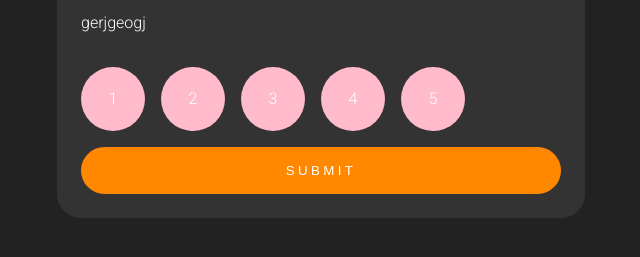
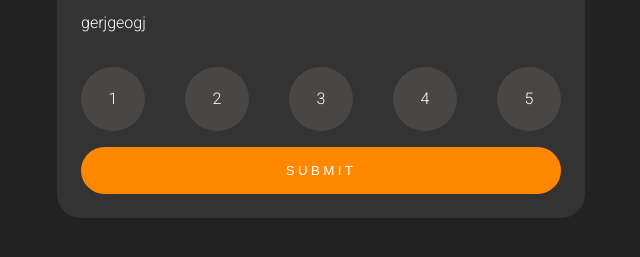
Before and after one commit to 508ethanol/Practice-HTML-CSS, a plain HTML site: page index.html in a window 1280 px wide. Shown: the part 349-606 px from the top of the page, without its empty margins (319-959 px from the left). Drawn offline with Linux system fonts and the light colour scheme.

Commit message:
widened gap on button numbers

```diff
--- a/index.html
+++ b/index.html
@@ -74,10 +74,10 @@
         /*
 			Select the div that comes after each radio button
 		*/
-        input[type="radio"]+div {
+        input[type="radio"]+div, input[type="checkbox"]+div {
 
             /* Make it look like a circle */
-            background: #fbc;
+            background: rgb(72, 71, 70);
             width: 4rem;
             height: 4rem;
             border-radius: 4rem;
@@ -92,7 +92,7 @@
         }
         .rating-buttons {
             display: flex;
-            gap: 1rem;
+            gap: 2.5rem;
         }
 
         /*
```
